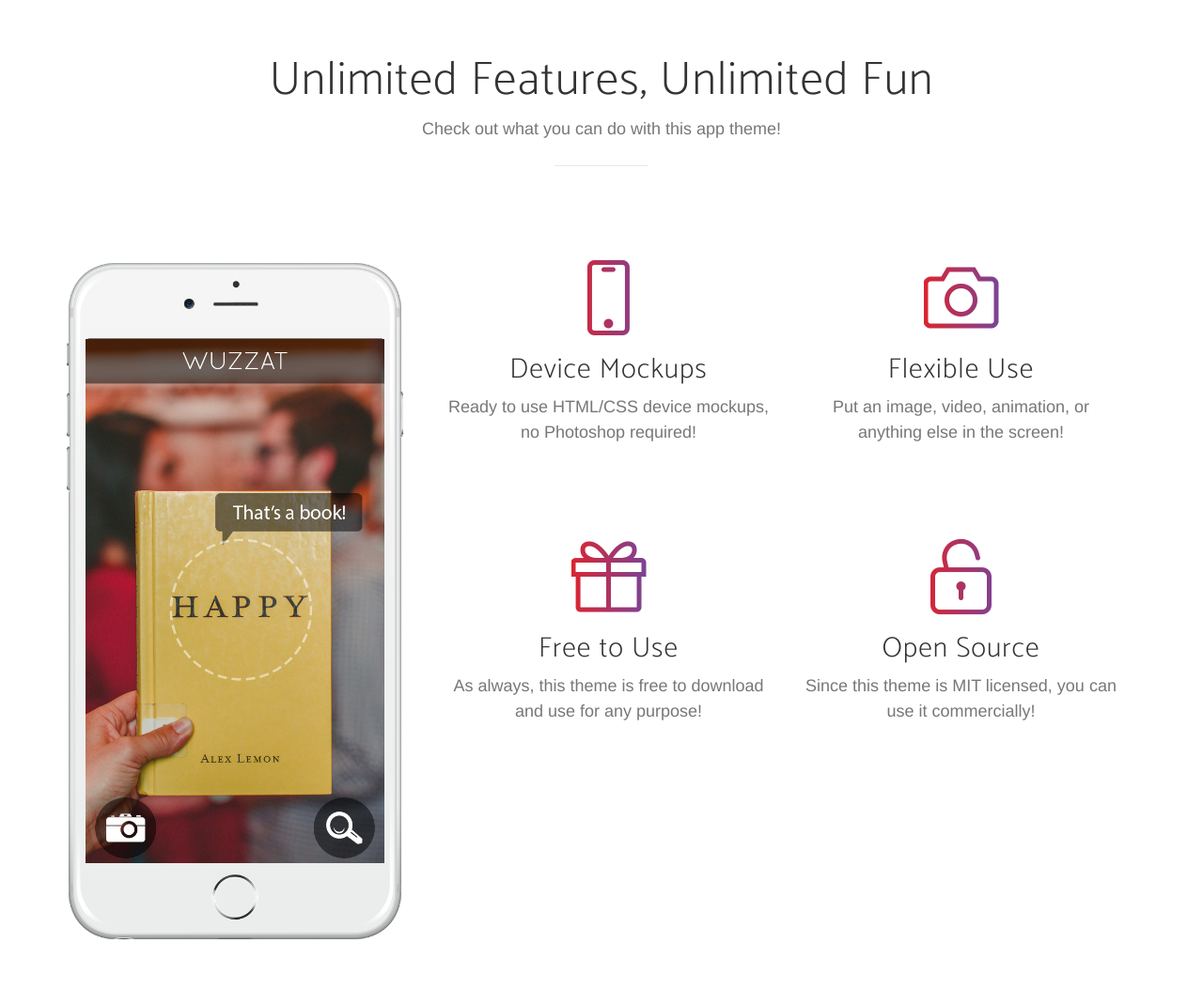
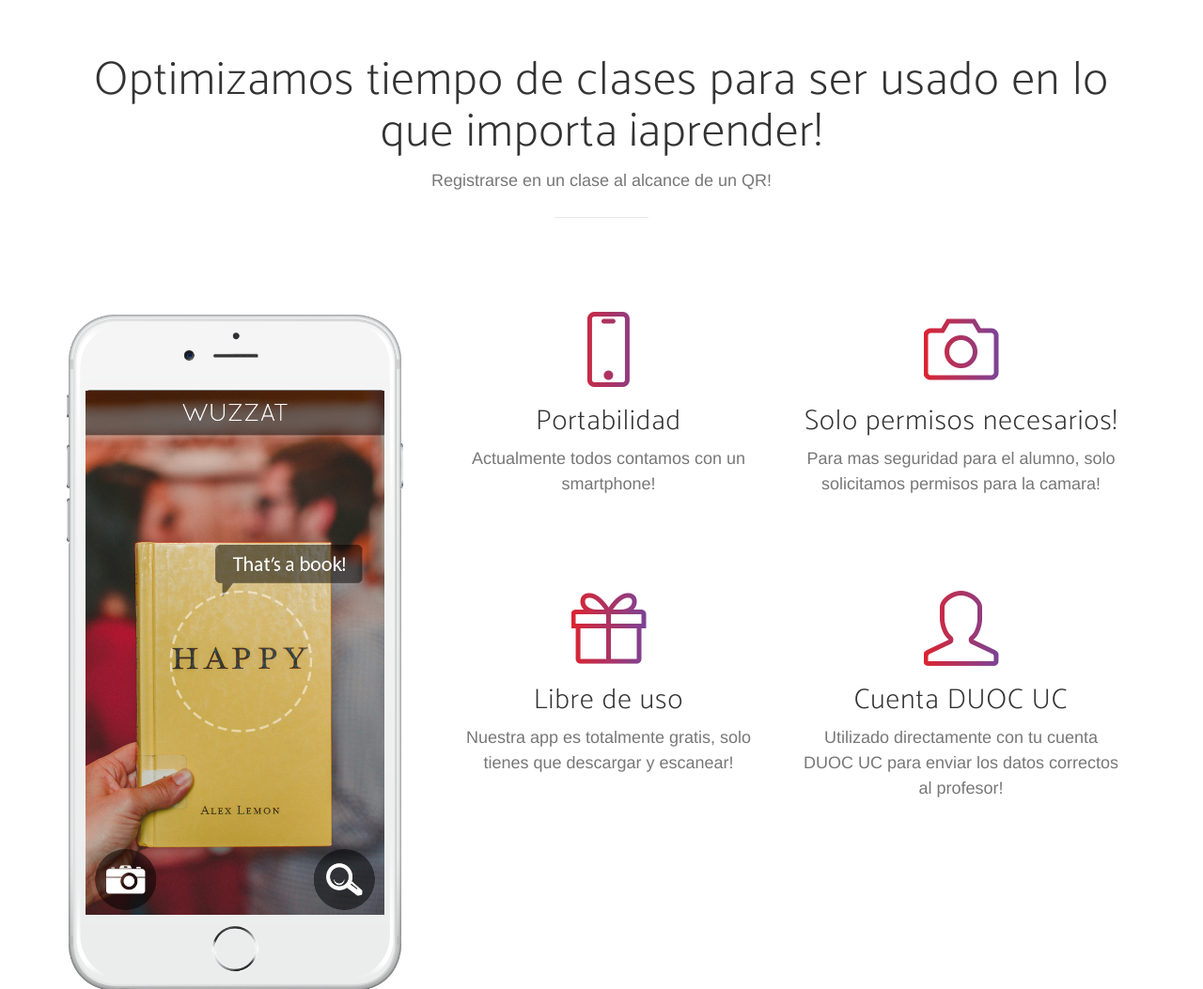
Before and after one commit to kennyalexander/Pageapk, a website: page index.html in a window 1280 px wide. Shown: the part 1460-2513 px from the top of the page at 94% size. Drawn offline with nearby package versions, Linux system fonts and the light colour scheme; a web font is replaced by a local one.

Commit message:
Edicion descripcion

```diff
--- a/index.html
+++ b/index.html
@@ -118,8 +118,8 @@
             <div class="row">
                 <div class="col-lg-12 text-center">
                     <div class="section-heading">
-                        <h2>Unlimited Features, Unlimited Fun</h2>
-                        <p class="text-muted">Check out what you can do with this app theme!</p>
+                        <h2>Optimizamos tiempo de clases para ser usado en lo que importa ¡aprender!</h2>
+                        <p class="text-muted">Registrarse en un clase al alcance de un QR!</p>
                         <hr>
                     </div>
                 </div>
@@ -145,15 +145,15 @@
                             <div class="col-md-6">
                                 <div class="feature-item">
                                     <i class="icon-screen-smartphone text-primary"></i>
-                                    <h3>Device Mockups</h3>
-                                    <p class="text-muted">Ready to use HTML/CSS device mockups, no Photoshop required!</p>
+                                    <h3>Portabilidad</h3>
+                                    <p class="text-muted">Actualmente todos contamos con un smartphone!</p>
                                 </div>
                             </div>
                             <div class="col-md-6">
                                 <div class="feature-item">
                                     <i class="icon-camera text-primary"></i>
-                                    <h3>Flexible Use</h3>
-                                    <p class="text-muted">Put an image, video, animation, or anything else in the screen!</p>
+                                    <h3>Solo permisos necesarios!</h3>
+                                    <p class="text-muted">Para mas seguridad para el alumno, solo solicitamos permisos para la camara!</p>
                                 </div>
                             </div>
                         </div>
@@ -161,15 +161,15 @@
                             <div class="col-md-6">
                                 <div class="feature-item">
                                     <i class="icon-present text-primary"></i>
-                                    <h3>Free to Use</h3>
-                                    <p class="text-muted">As always, this theme is free to download and use for any purpose!</p>
+                                    <h3>Libre de uso</h3>
+                                    <p class="text-muted">Nuestra app es totalmente gratis, solo tienes que descargar y escanear!</p>
                                 </div>
                             </div>
                             <div class="col-md-6">
                                 <div class="feature-item">
-                                    <i class="icon-lock-open text-primary"></i>
-                                    <h3>Open Source</h3>
-                                    <p class="text-muted">Since this theme is MIT licensed, you can use it commercially!</p>
+                                    <i class="icon-user text-primary"></i>
+                                    <h3>Cuenta DUOC UC</h3>
+                                    <p class="text-muted">Utilizado directamente con tu cuenta DUOC UC para enviar los datos correctos al profesor!</p>
                                 </div>
                             </div>
                         </div>
```
Also changed, not shown: package.json (+1 -26 lines), README.md (deleted), 2 other files.
